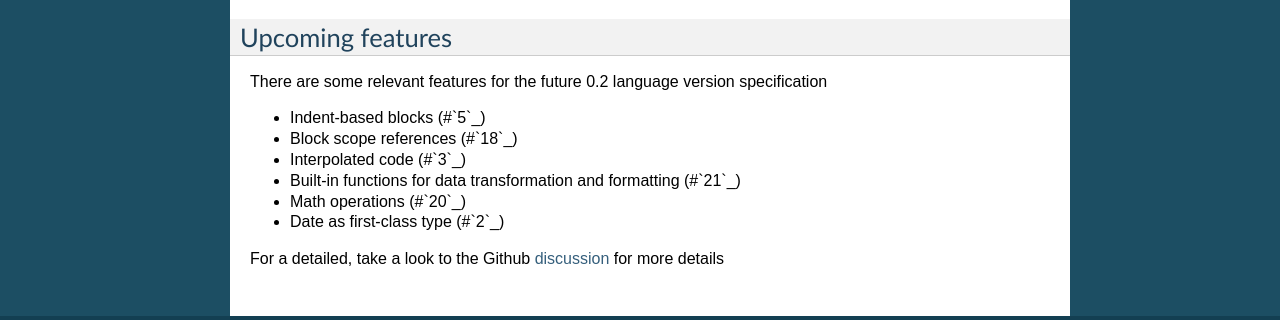
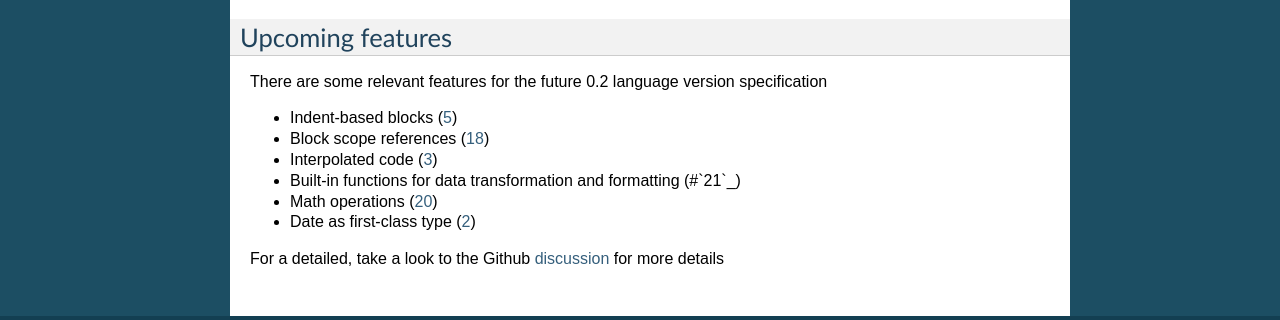
Before and after one commit to oli-lang/oli, a Sphinx documentation site: the page built from docs/source/introduction.rst, in a window 1280 px wide. Shown: the part 932-1252 px from the top of the page. Built offline with Sphinx 7.4.7, drawn with Linux system fonts in a browser that asks for light colours; formulas are drawn with MathJax 3.

```diff
--- a/docs/source/introduction.rst
+++ b/docs/source/introduction.rst
@@ -54,12 +54,12 @@
 
 There are some relevant features for the future 0.2 language version specification
 
-- Indent-based blocks (#`5`_)
-- Block scope references (#`18`_)
-- Interpolated code (#`3`_)
+- Indent-based blocks (`5`_)
+- Block scope references (`18`_)
+- Interpolated code (`3`_)
 - Built-in functions for data transformation and formatting (#`21`_)
-- Math operations (#`20`_)
-- Date as first-class type (#`2`_)
+- Math operations (`20`_)
+- Date as first-class type (`2`_)
 
 .. _5: https://github.com/oli-lang/oli/issues/5
 .. _21: https://github.com/oli-lang/oli/issues/21
```
